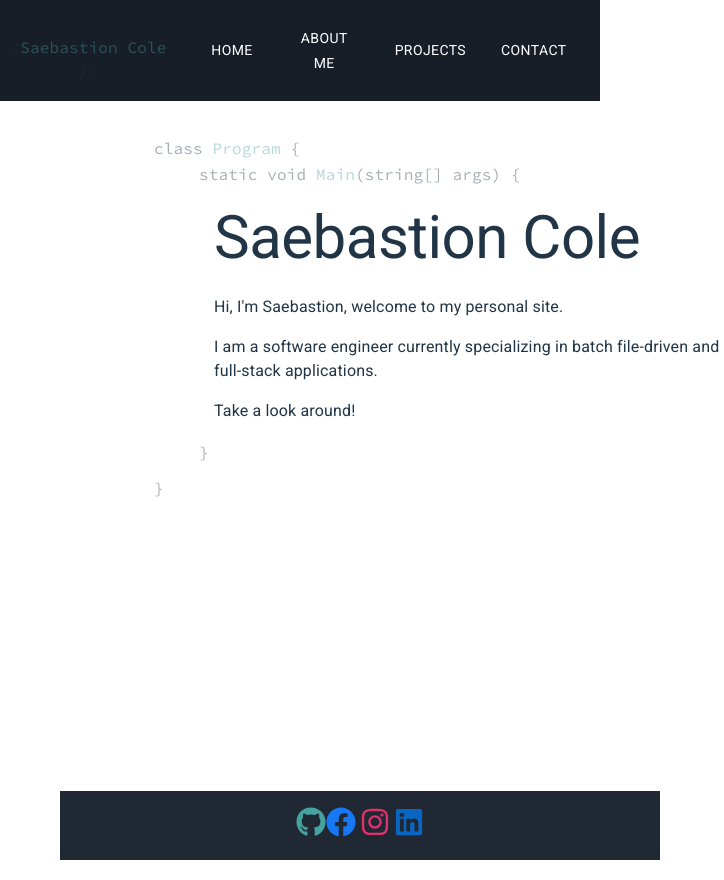
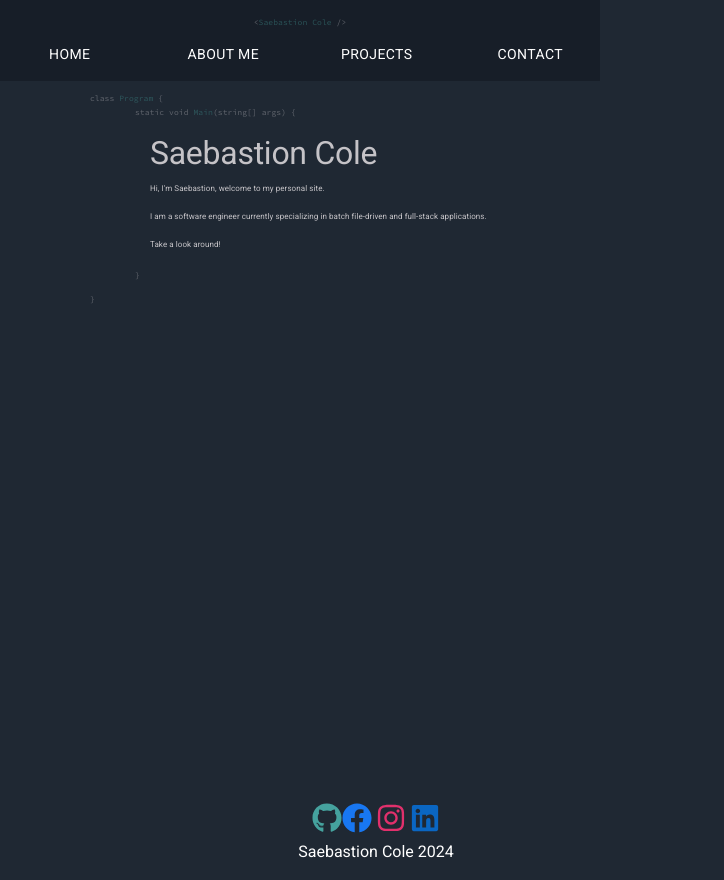
Before and after one commit to sdcole/website-frontend, a React (Vite) app in the folder personalsite-frontend/: page / in a window 600 px wide. Shown: the whole page, 724 px wide, since content can reach past the window. Built offline with nearby package versions, Linux system fonts and the light colour scheme.

Commit message:
Added better mobile compatibility

```diff
--- a/personalsite-frontend/index.html
+++ b/personalsite-frontend/index.html
@@ -2,6 +2,7 @@
 <html lang="en">
   <head>
     <meta charset="UTF-8" />
+    <meta name="viewport" content="width=device-width, initial-scale=1.0">
     <link href="https://fonts.googleapis.com/css2?family=Roboto:wght@400;700&display=swap" rel="stylesheet">
     <link href="https://fonts.googleapis.com/css2?family=Source+Code+Pro:ital,wght@0,200..900;1,200..900&display=swap" rel="stylesheet">
     <link rel="icon" type="image/png" href="/favicon.png" />
--- a/personalsite-frontend/src/App.css
+++ b/personalsite-frontend/src/App.css
@@ -7,8 +7,8 @@
 */
 
 #root {
-  width: 100vw;
-  height: 100vh;
+  width: 100%;
+  height: 100%;
   margin: 0 auto;
   display: flex;
   flex-direction: column;
@@ -21,9 +21,11 @@
   will-change: filter;
   transition: filter 300ms;
 }
+
 .logo:hover {
   filter: drop-shadow(0 0 2em #646cffaa);
 }
+
 .logo.react:hover {
   filter: drop-shadow(0 0 2em #61dafbaa);
 }
@@ -62,12 +64,13 @@
   position: fixed;
   top: 0;
   left: 0;
-  width: 10vw;
+  width: 10vw; /* Width for desktop */
   height: 100vh;
   display: flex;
-  flex-direction: column;
+  flex-direction: column; /* Vertical layout for desktop */
   align-items: center;
   background-color: #171E28;
+  transition: width 0.3s; /* Smooth transition for width */
 }
 
 .navbar-logo {
@@ -80,12 +83,15 @@
 
 .navbar-content {
   display: flex;
-  flex-direction: column;
+  flex-direction: column; /* Default vertical layout */
   justify-content: center;
   align-items: center;
-  height: 100vh;
+  height: 100%; /* Adjust for mobile */
+  width: 100%;
+
 }
 
+/* Navbar route styles */
 .navbar-route {
   font-size: clamp(.1rem, .75vw, 5rem);
   padding: 1em;
@@ -103,27 +109,21 @@
   flex-direction: column; /* Makes elements inside stack vertically */
   min-height: 100vh; /* Ensures container takes the full height of viewport */
   width: 100%; /* Ensure full width */
-  margin-left: 10vw;
 }
 
 .page-container {
-  flex: 1; /* Makes the page content take up available space */
-  padding: 2em;
+  overflow-x:hidden;
   overflow-y: auto; /* Scrolls if content is too large */
+  height: 100%;
+  width:100%;
 }
 
-/* Footer section */
-.footer {
-  padding: 1em;
-  background-color: #1F2833;
-  color: white;
-  text-align: center;
-  margin-top: auto; /* Ensures the footer sticks to the bottom */
-}
+
 
 .footer-icon-container {
   justify-content: center;
 }
+
 .code-container {
   font-family: "Source Code Pro", monospace;
   opacity: 0.4;
@@ -146,15 +146,15 @@
 }
 
 .page-content {
-  margin-left: 15vw;
+  padding-left: 15%;
+  padding-right: 25%;
 }
-.page-container {
-  flex: 1;
-  margin-right: 2vw;
-}
+
+
 .secondary-code {
   color: #45A29E;
 }
+
 .blinking-cursor::after {
   content: '|';
   animation: blink 1s step-start infinite;
@@ -167,32 +167,87 @@
   }
 }
 
-/* Mobile Styles */
-@media (max-width: 768px) {
+.fade-container {
+  opacity: 0;
+  animation: fadeIn 0.5s ease-in-out forwards;
+  height: 100%;
+}
+
+/* Keyframe animation for fade-in */
+@keyframes fadeIn {
+  from {
+    opacity: 0;
+  }
+  to {
+    opacity: 1;
+  }
+}
+
+
+/*Desktop Style*/
+@media (min-width: 600px) {
+  .content-container {
+    margin-left: 10vw;
+    }
+
+  /* Footer section */
+  .footer {
+    width: 100%;
+    padding-bottom: 1em;
+    padding-top: 1em;
+    background-color: #1F2833;
+    color: white;
+    text-align: center;
+    margin-top: auto; /* Ensures the footer sticks to the bottom */
+  }
+}
+
+/* Mobile Styles {*/
+@media (max-width: 600px) {
   .container {
     flex-direction: column;
   }
 
+  /* Footer section */
+.footer {
+  width: 100%;
+  padding: 1em;
+  background-color: #1F2833;
+  color: white;
+  text-align: center;
+  margin-top: auto; /* Ensures the footer sticks to the bottom */
+}
   .navbar {
-    position: fixed;
-    width: 100%;
-    height: auto;
-    flex-direction: row;
-    justify-content: space-around;
+    width: 100%; /* Full width for mobile */
+    height: auto; /* Allow height to adjust based on content */
+    z-index: 1;
   }
 
   .navbar-content {
-    height: auto;
-    flex-direction: row;
-    padding: 1em;
+    flex-direction: row; /* Change to horizontal layout for mobile */
+    justify-content: space-around; /* Space items evenly */
+    padding: 0.5em; /* Adjust padding */
+  }
+
+  .navbar-route {
+    font-size: clamp(1rem, 2.5vw, 2rem); /* Responsive font size */
+    flex: 1; /* Allow items to grow */
+    text-align: center; /* Center text in navbar items */
+  }
+
+  /* Optional: Add spacing between links */
+  .navbar-route:not(:last-child) {
+    margin-right: 1em; /* Space between links */
   }
 
   .page-container {
-    margin-left: 0;
-    width: 100%;
+    margin-left: 0; /* Reset left margin for mobile */
+    width: 100%; /* Full width for mobile */
+    padding-right: 2em;
   }
 
+
   .content-container {
-    margin-top: 60px; /* Adjust this value to the height of the navbar */
+    margin-top: 80px; /* Adjust this value to the height of the navbar */
   }
 }
--- a/personalsite-frontend/src/App.tsx
+++ b/personalsite-frontend/src/App.tsx
@@ -1,5 +1,5 @@
 import './App.css'
-import { Routes, Route } from 'react-router-dom';
+import { Routes, Route, useLocation } from 'react-router-dom';
 import Home from './pages/Home';
 import About from './pages/About';
 import Projects from './pages/Projects';
@@ -8,13 +8,14 @@ import Navbar from './components/Navbar';
 import Footer from './components/Footer';
 
 function App() {
+  const location = useLocation();
 
   return (
     <div className='container'>
       <Navbar />
       <div className='content-container'>
-        <div className='page-container'>
-          <Routes>
+      <div className="fade-container" key={location.pathname}>
+          <Routes location={location}>
             <Route path="/" element={<Home />} />
             <Route path="/about" element={<About />} />
             <Route path="/projects" element={<Projects/>}/>
--- a/personalsite-frontend/src/components/Footer.tsx
+++ b/personalsite-frontend/src/components/Footer.tsx
@@ -17,7 +17,9 @@ const Footer = () => {
               <FaLinkedin size={30} color="#0A66C2" /> {/* LinkedIn blue */}
           </a>
           </div>
+          <div>Saebastion Cole 2024</div>
         </div>
+
   );
 };
 
--- a/personalsite-frontend/src/components/Theme.tsx
+++ b/personalsite-frontend/src/components/Theme.tsx
@@ -1,18 +1,12 @@
 import { createTheme } from '@mui/material/styles';
 
-/*
-*   Theme
-*   Theme is the setup for MUI materials.
-*   This file dictates how the MUI materials layout for the entire site is setup
-*
-*/
 const Theme = createTheme({
     components: {
         MuiButton: {
             styleOverrides: {
                 root: {
                     borderRadius: '8px', // Custom border radius
-                    padding: '10px 20px', // Custom padding
+                    padding: '1vw', // Custom padding
                 },
                 contained: {
                     backgroundColor: 'transparent', // Make sure the background is transparent
@@ -39,6 +33,45 @@ const Theme = createTheme({
             },
         },
     },
+    typography: {
+        h2: {
+            fontSize: '4rem', // Base font size for large screens
+            '@media (max-width:900px)': {
+                fontSize: '2.5rem', // Adjust font size for small screens
+            },
+            '@media (max-width:600px)': {
+                fontSize: '2rem', // Adjust font size for medium screens
+            },
+        },
+        h3: {
+            fontSize: '3rem', // Base font size for large screens
+            '@media (max-width:900px)': {
+                fontSize: '1.5rem', // Adjust font size for small screens
+            },
+            '@media (max-width:600px)': {
+                fontSize: '1rem', // Adjust font size for medium screens
+            },
+        },
+        body1: {
+            fontSize: '1.25rem', // Base font size for large screens
+            '@media (max-width:1200px)': {
+                fontSize: '1rem', // Adjust font size for medium screens
+            },
+            '@media (max-width:1000px)': {
+                fontSize: '.9rem', // Adjust font size for medium screens
+            },
+            '@media (max-width:900px)': {
+                fontSize: '.8rem', // Adjust font size for medium screens
+            },
+            '@media (max-width:800px)': {
+                fontSize: '.75rem', // Adjust font size for medium screens
+            },
+            '@media (max-width:600px)': {
+                fontSize: '.5rem', // Adjust font size for small screens
+            },
+
+        },
+    },
 });
 
 export default Theme;
--- a/personalsite-frontend/src/index.css
+++ b/personalsite-frontend/src/index.css
@@ -2,10 +2,18 @@
   font-family: Inter, system-ui, Avenir, Helvetica, Arial, sans-serif;
   line-height: 1.5;
   font-weight: 400;
-
+  width: 100%;
+  height: 100%;
   color-scheme: light dark;
   color: #C5C3C7;
   background-color: #1F2833;
+  width: 100%;
+  height: 100%;
+  margin: 0 auto;
+  display: flex;
+  flex-direction: column;
+  font-family: 'Roboto', sans-serif;
+  box-sizing: border-box;
 
   font-synthesis: none;
   text-rendering: optimizeLegibility;
@@ -53,16 +61,3 @@ button:focus,
 button:focus-visible {
   outline: 4px auto -webkit-focus-ring-color;
 }
-
-@media (prefers-color-scheme: light) {
-  :root {
-    color: #213547;
-    background-color: #ffffff;
-  }
-  a:hover {
-    color: #747bff;
-  }
-  button {
-    background-color: #f9f9f9;
-  }
-}
--- a/personalsite-frontend/src/pages/Contact.tsx
+++ b/personalsite-frontend/src/pages/Contact.tsx
@@ -10,7 +10,7 @@ const Contact = () => {
             <TopPageCode/>
 
             <div className='page-content'>
-                <Typography variant="h2" component="h1" className="home-header" gutterBottom>
+                <Typography variant="h2" component="h1" className="header" gutterBottom>
                     Contact Me
                 </Typography>
                 <Typography variant="body1" paragraph>
--- a/personalsite-frontend/src/pages/Home.tsx
+++ b/personalsite-frontend/src/pages/Home.tsx
@@ -9,7 +9,7 @@ const Home = () => {
             <TopPageCode/>
 
             <div className='page-content'>
-                <Typography variant="h2" component="h1" className="home-header" gutterBottom>
+                <Typography variant="h2" component="h1" className="header" gutterBottom>
                     Saebastion Cole
                 </Typography>
                 <Typography variant="body1" paragraph>
```
